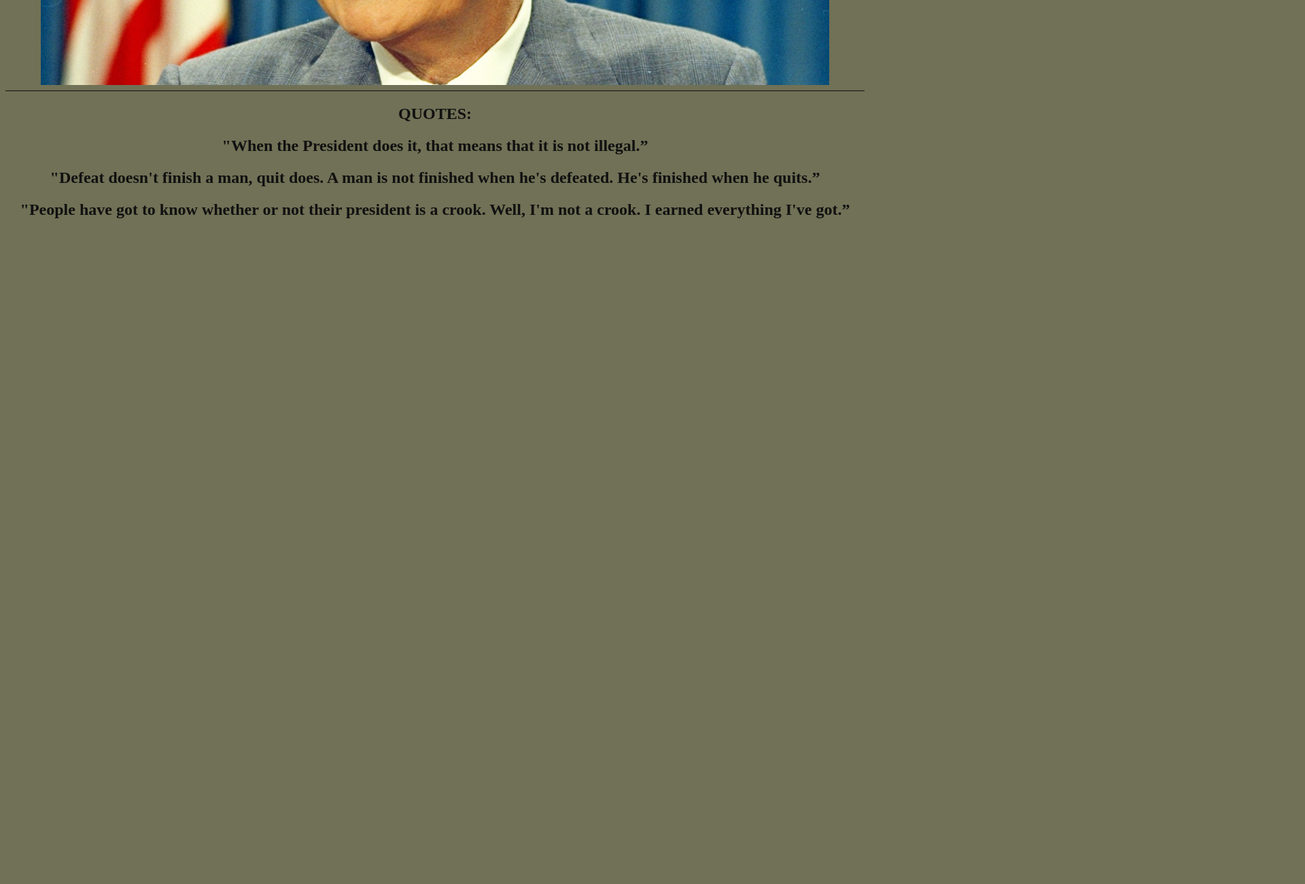
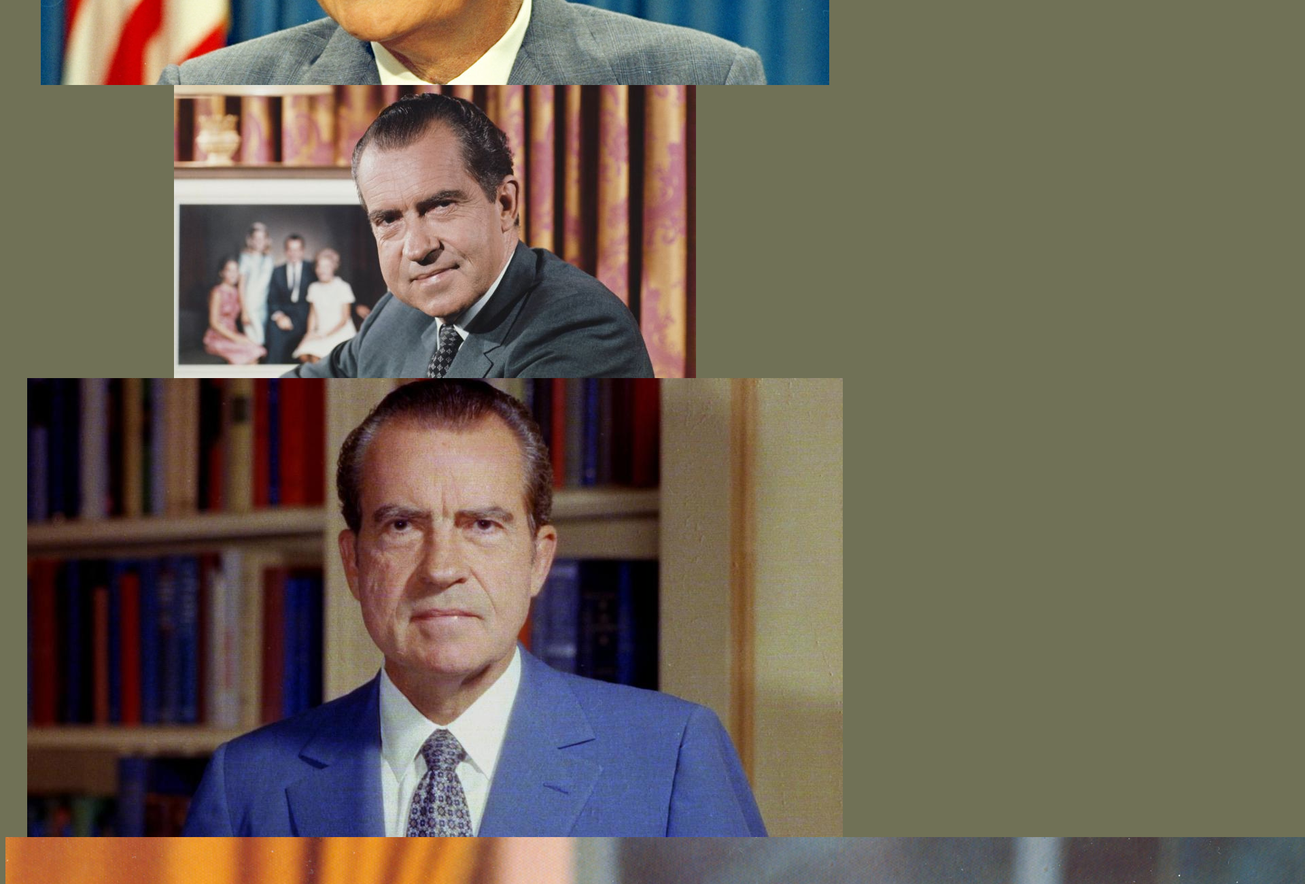
Before and after one commit to NikoEPIC/iamnotacrook.xyz, a plain HTML site: page index.html in a window 1280 px wide. Shown: the part 2060-3360 px from the top of the page at 68% size, 1920 px wide, since content can reach past the window. Before the commit the page ends 2402 px from the top, so only its background shows below. Drawn offline with Linux system fonts and the light colour scheme.

Commit message:
Update index.html

```diff
--- a/index.html
+++ b/index.html
@@ -33,6 +33,9 @@ color: #111111;
 <img src="abcopp.jpg" width="420" height="340"/>
 <img src="rich.jpg"/>
 <img src="dew.jpeg"/>
+<img src="othnxn.jpeg"/>
+<img src="nxn.jpg"/>
+<img src="think.jpg"/>
 <hr />
 <h2>QUOTES:</h2>
 
```
